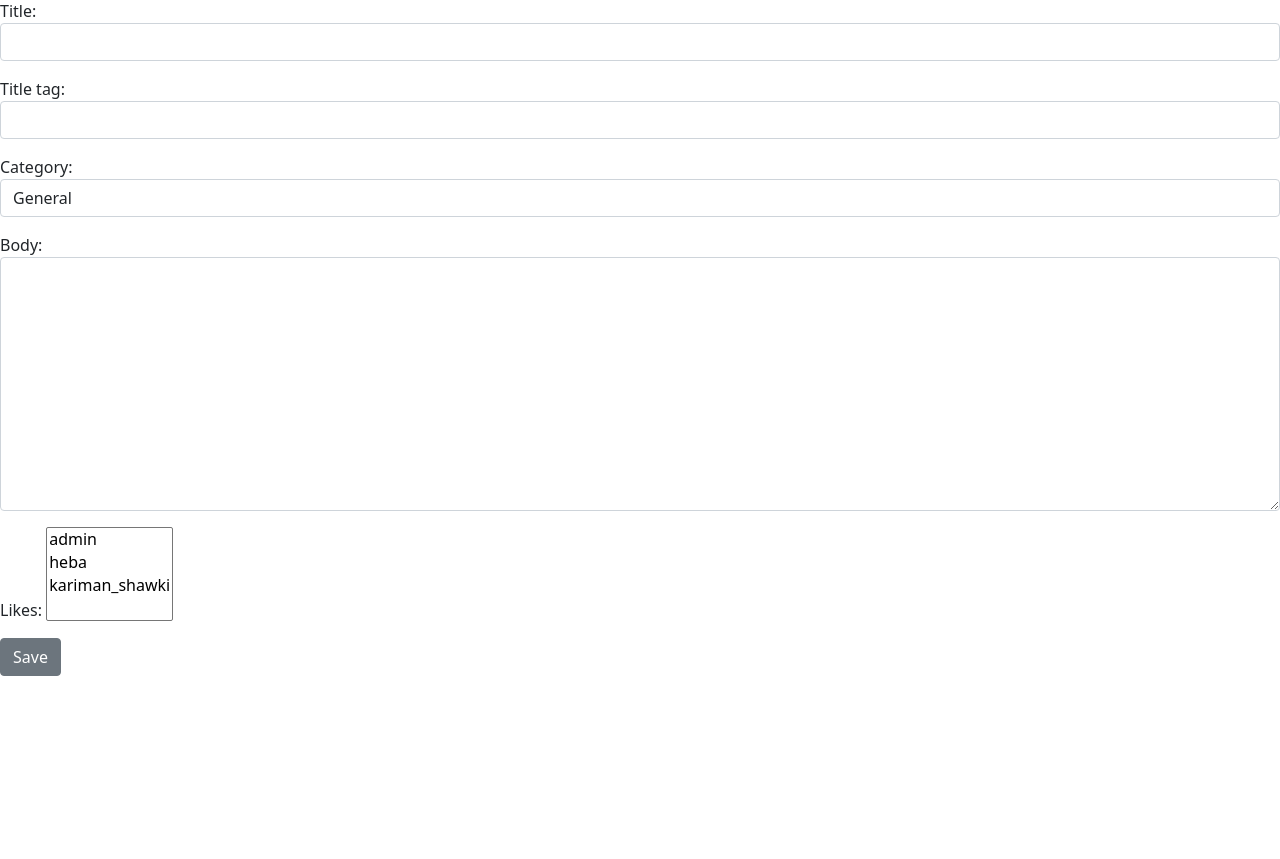
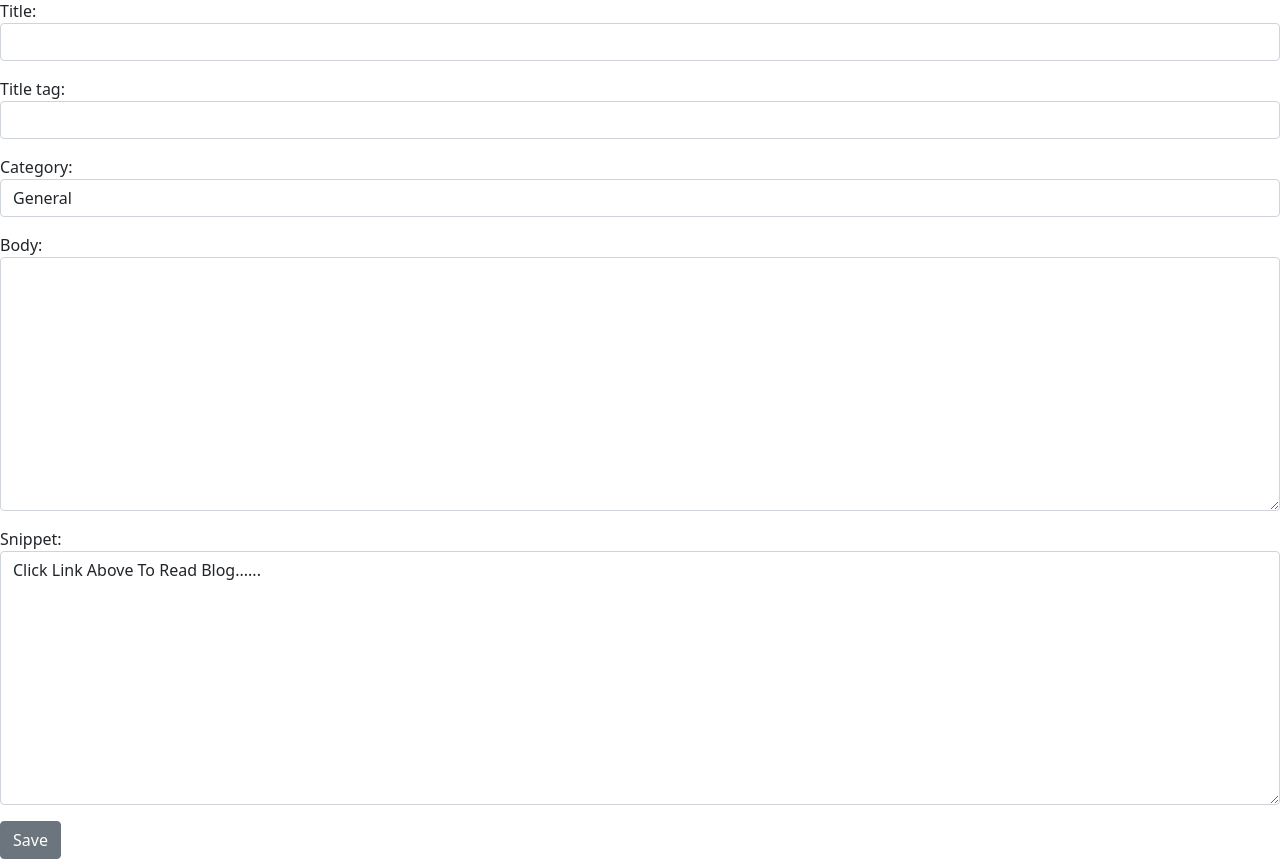
Before and after one commit to hebaayman77177/django-blog, a Django app: page /add-post in a window 1280 px wide. Shown: the part 137-996 px from the top of the page. Before the commit the page ends 813 px from the top, so only its background shows below. Run offline with Django 3.2, Linux system fonts and the light colour scheme; a user stored in the database is signed in; data comes from the database, SQL or seed files in the repository; both versions use the stored data as it was after the commit; some libraries are stand-ins or nearby versions.

Commit message:
add post snippet

```diff
--- a/myblog/forms.py
+++ b/myblog/forms.py
@@ -16,32 +16,41 @@ class CategoryForm(forms.ModelForm):
 class PostForm(forms.ModelForm):
     class Meta:
         model = Post
-        fields = "__all__"
+        fields = ("title", "title_tag","category","author","body","snippet")
+
 
         widgets = {
-            "title": forms.TextInput(attrs={"class": "form-control"}),
-            "title_tag": forms.TextInput(attrs={"class": "form-control"}),
-            "category": forms.Select(attrs={"class": "form-control"}),
-            "author": forms.TextInput(
+            "title":
+            forms.TextInput(attrs={"class": "form-control"}),
+            "title_tag":
+            forms.TextInput(attrs={"class": "form-control"}),
+            "category":
+            forms.Select(attrs={"class": "form-control"}),
+            "author":
+            forms.TextInput(
                 attrs={
                     "class": "form-control",
                     "id": "create-post-user",
                     "value": "",
                     "type": "hidden",
-                }
-            ),
-            "body": forms.Textarea(attrs={"class": "form-control"}),
+                }),
+            "body":
+            forms.Textarea(attrs={"class": "form-control"}),
+            "snippet":
+            forms.Textarea(attrs={"class": "form-control"})
         }
 
 
 class EditPostForm(forms.ModelForm):
     class Meta:
         model = Post
-        fields = ("title", "title_tag", "body", "category")
+        fields = ("title", "title_tag", "body", "category", "snippet")
 
         widgets = {
             "title": forms.TextInput(attrs={"class": "form-control"}),
             "title_tag": forms.TextInput(attrs={"class": "form-control"}),
             "category": forms.Select(attrs={"class": "form-control"}),
             "body": forms.Textarea(attrs={"class": "form-control"}),
+            "snippet": forms.Textarea(attrs={"class": "form-control"}),
+
         }
--- a/myblog/models.py
+++ b/myblog/models.py
@@ -18,10 +18,13 @@ class Post(models.Model):
     title = models.CharField(max_length=255)
     title_tag = models.CharField(max_length=255)
     author = models.ForeignKey(User, on_delete=models.CASCADE)
-    category = models.ForeignKey(Category, on_delete=models.SET_DEFAULT, default=1)
+    category = models.ForeignKey(Category,
+                                 on_delete=models.SET_DEFAULT,
+                                 default=1)
+    snippet = models.CharField(max_length=255, default="Click Link Above To Read Blog......")
     body = RichTextField(blank=True, null=True)
     post_date = models.DateField(auto_now_add=True)
-    likes= models.ManyToManyField(User, related_name='blog_posts')
+    likes = models.ManyToManyField(User, related_name='blog_posts')
 
     def __str__(self):
         return self.title + " | " + str(self.author)
--- a/myblog/templates/home.html
+++ b/myblog/templates/home.html
@@ -5,8 +5,9 @@
   <li>
     <a href="{% url 'post-detail' post.pk %}">{{post.title}}-</a>
     <a href="{% url 'category-detail' post.category|slugify %}">{{post.category}}</a>
-    -{{post.author}}
-    <p>{{ post.body| slice:":200"| safe }}</p>
+    -{{post.author}} <br>
+    <small>{{post.snippet}}</small>
+
     {% if user.is_authenticated and user.id == post.author.id  %}
     <a href="{% url 'edit-post' post.pk %}">[edit]</a>
     <a href="{% url 'delete-post' post.pk %}">[delete]</a>
```
Also changed, not shown: db.sqlite3, myblog/migrations/0011_post_snippet.py (added), myblog/migrations/0012_alter_post_snippet.py (added).
